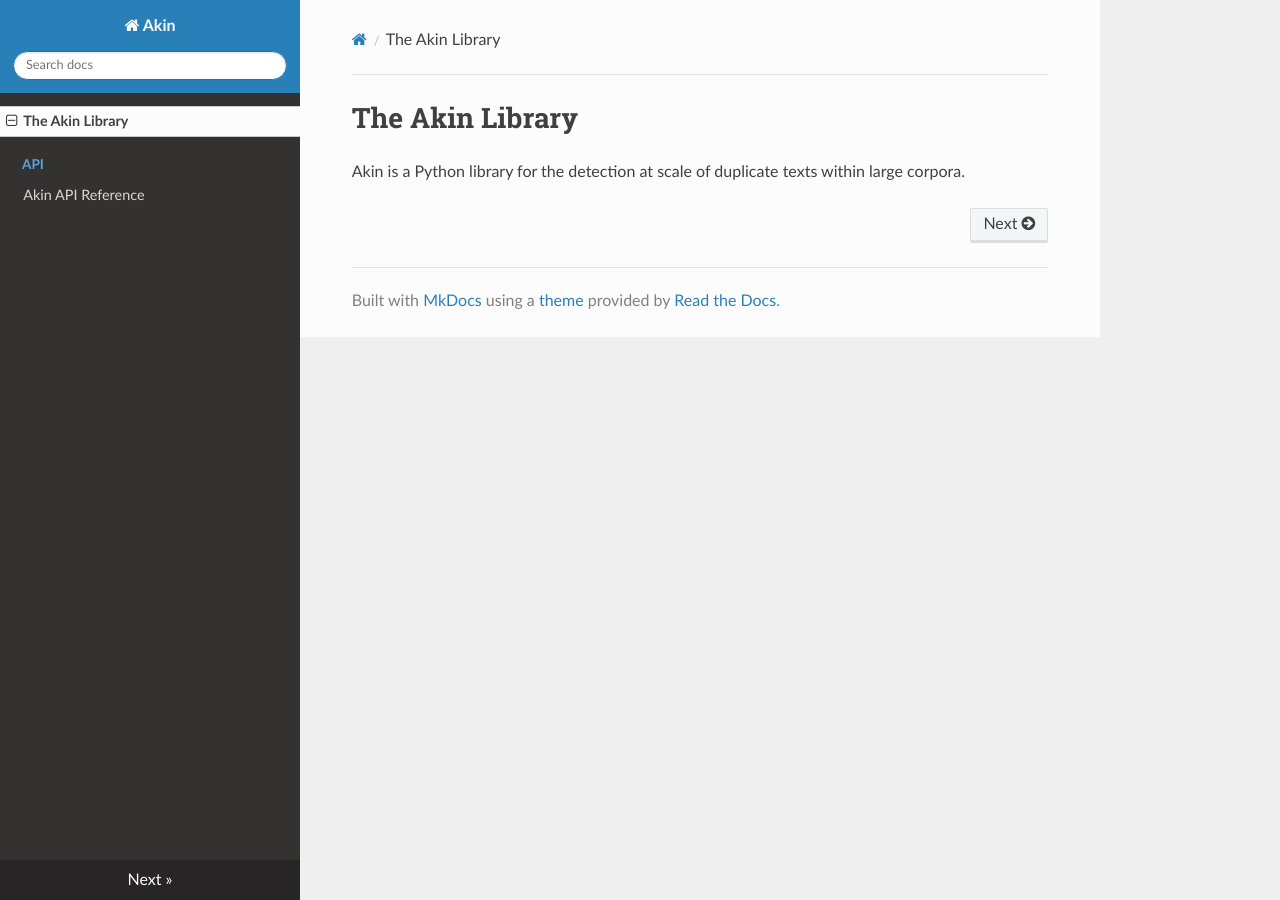
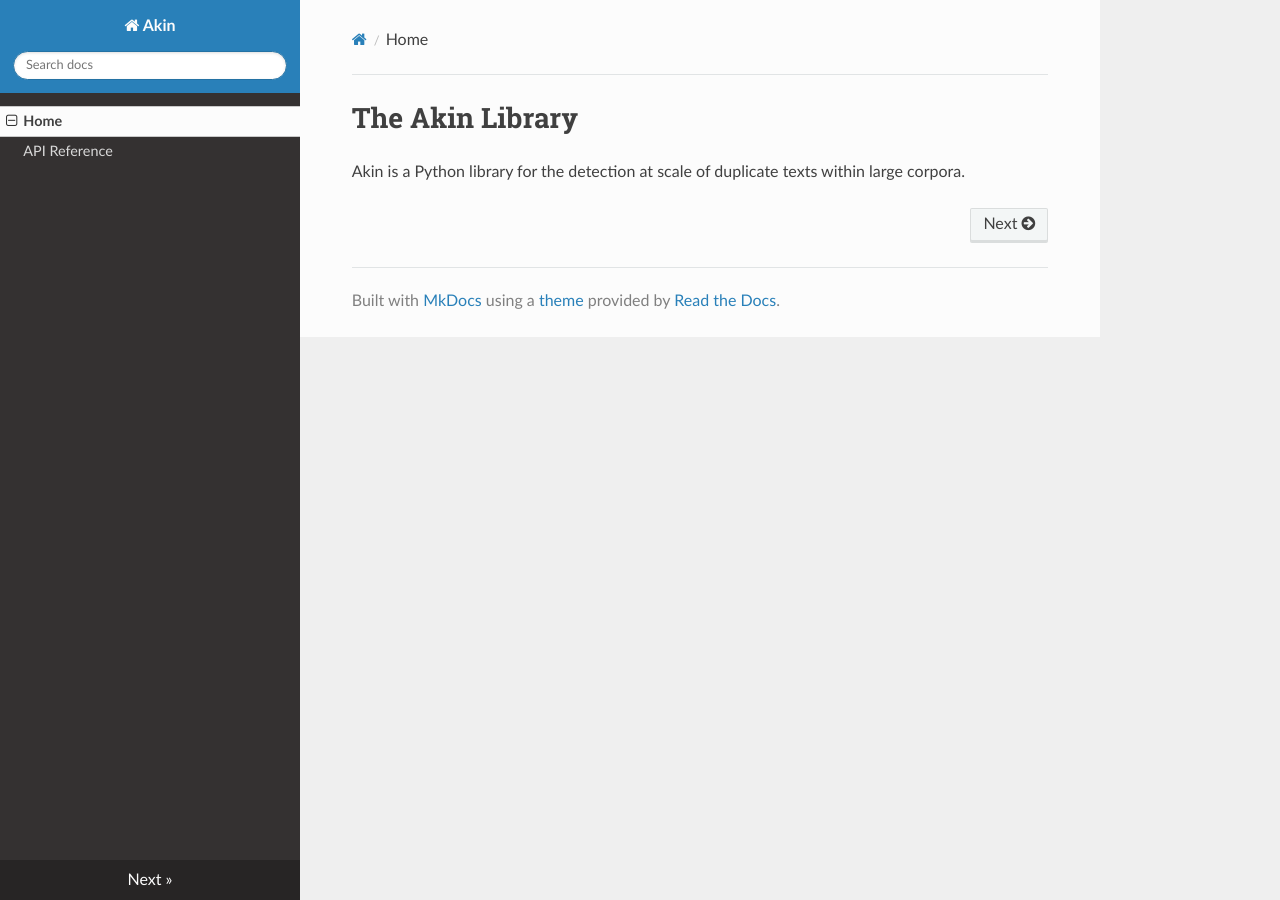
Before and after one commit to justinbt1/Akin, an MkDocs documentation site: the page built from docs/index.md, in a window 1280 px wide. Built offline with MkDocs 1.6.1, drawn with Linux system fonts in a browser that asks for light colours; nearby versions of some CDN libraries; some of the changed lines change nothing that is shown.

Commit message:
Added nav

```diff
--- a/mkdocs.yml
+++ b/mkdocs.yml
@@ -1,2 +1,5 @@
 site_name: Akin
 theme: readthedocs
+nav:
+  - Home: index.md
+  - API Reference: api/api_ref.md
```
